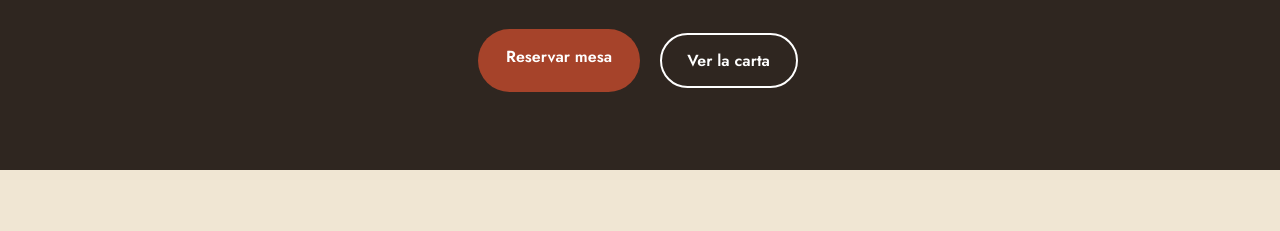
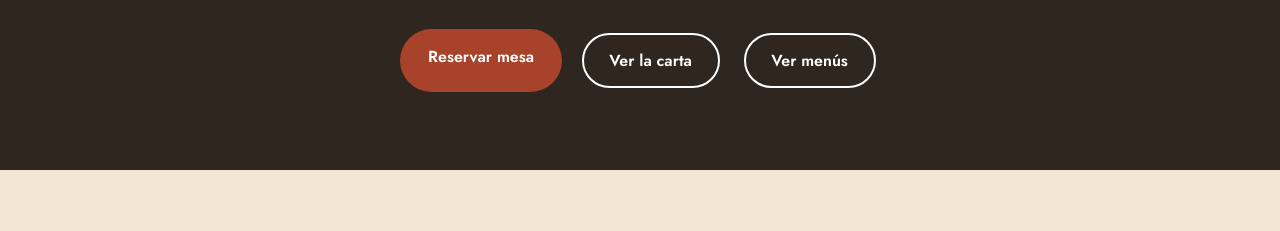
Before and after one commit to restaurantelaruedachulilla-bot/larueda, a plain HTML site: page public/index.html in a window 1280 px wide. Shown: the part 524-755 px from the top of the page. Drawn offline with nearby package versions, Linux system fonts and the light colour scheme; no server answers.

Commit message:
Anadir boton Ver menus en la portada
Junto a Reservar mesa y Ver la carta, lleva directo a la seccion de menus cerrados.

```diff
--- a/public/index.html
+++ b/public/index.html
@@ -128,6 +128,7 @@
     <div class="hero-buttons">
       <a href="#reservas" class="btn btn-primary" data-i18n>Reservar mesa</a>
       <a href="#carta" class="btn btn-outline" data-i18n>Ver la carta</a>
+      <a href="#menus" class="btn btn-outline" data-i18n>Ver menús</a>
     </div>
   </div>
 </section>
```
